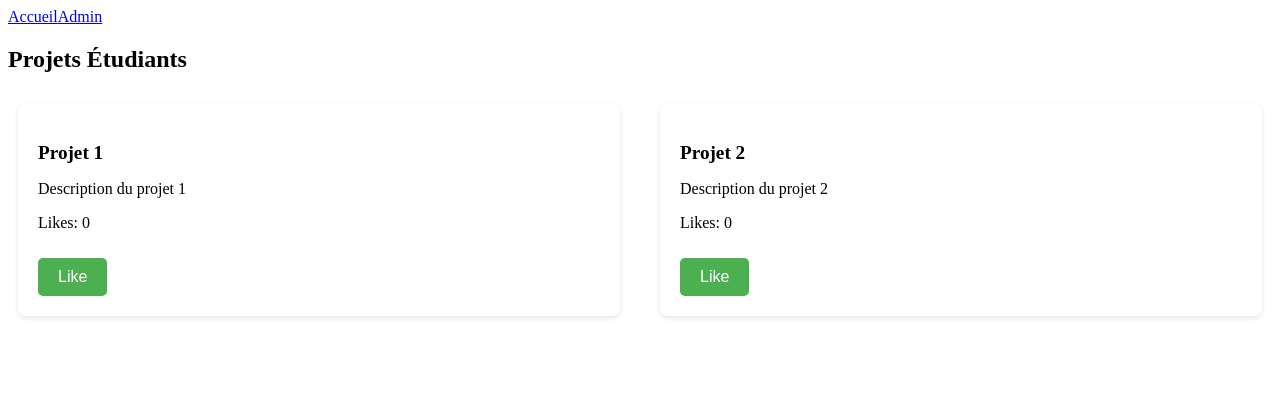
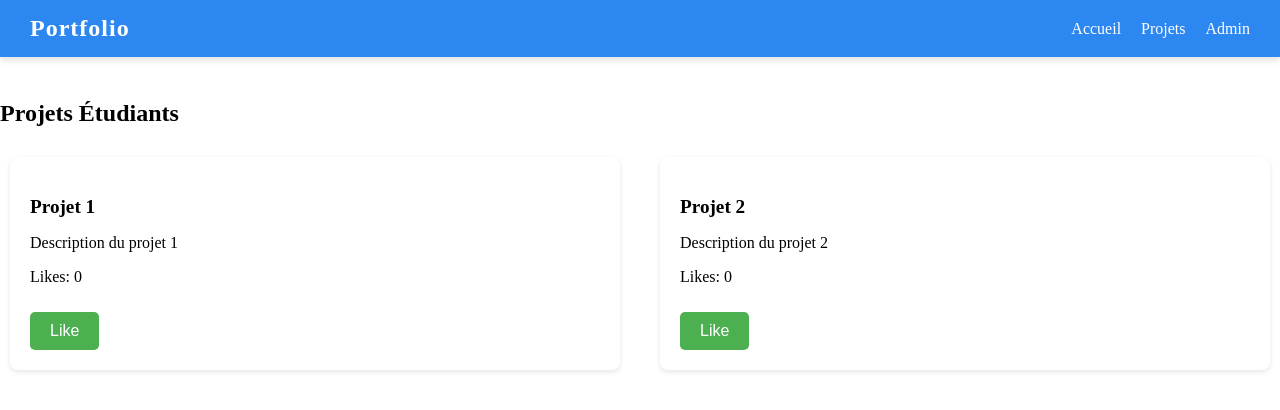
Before and after one commit to jphayek/Airtable-api, a Vue app in the folder portfolio/: page /projects in a window 1280 px wide. Shown: the top 410 px of the page. Built offline with nearby package versions, Linux system fonts and the light colour scheme.

Commit message:
Add Navbar

```diff
--- a/portfolio/src/App.vue
+++ b/portfolio/src/App.vue
@@ -1,26 +1,25 @@
 <template>
-  <div id="app">
-    <nav>
-      <router-link to="/">Accueil</router-link>
-      <router-link to="/admin">Admin</router-link>
-    </nav>
+  <div>
+    <Navbar />
     <router-view />
   </div>
 </template>
 
 <script>
+import Navbar from './components/Navbar.vue';
+
 export default {
   name: 'App',
+  components: {
+    Navbar,
+  },
 };
 </script>
 
 <style>
-nav {
-  margin-bottom: 20px;
-}
-router-link {
-  margin-right: 15px;
-  text-decoration: none;
-  color: #007bff;
+
+body {
+  margin: 0;
+  padding-top: 80px;
 }
 </style>
--- /dev/null
+++ b/portfolio/src/components/Navbar.vue
@@ -0,0 +1,69 @@
+<template>
+    <nav class="navbar">
+      <div class="navbar-container">
+        <router-link class="logo" to="/">Portfolio</router-link>
+        <ul class="nav-links">
+          <li><router-link to="/" class="nav-item">Accueil</router-link></li>
+          <li><router-link to="/projects" class="nav-item">Projets</router-link></li>
+          <li><router-link to="/admin" class="nav-item">Admin</router-link></li>
+        </ul>
+      </div>
+    </nav>
+  </template>
+
+  <script>
+  export default {
+    name: 'Navbar',
+  };
+  </script>
+
+  <style scoped>
+  .navbar {
+    position: fixed;
+    width: 100%;
+    top: 0;
+    left: 0;
+    background-color: #2d87f0;
+    box-shadow: 0 4px 6px rgba(0, 0, 0, 0.1);
+    z-index: 1000;
+  }
+
+  .navbar-container {
+    display: flex;
+    justify-content: space-between;
+    align-items: center;
+    padding: 15px 30px;
+  }
+
+  .logo {
+    font-size: 1.5rem;
+    color: white;
+    text-decoration: none;
+    font-weight: 700;
+    letter-spacing: 1px;
+  }
+
+  .nav-links {
+    display: flex;
+    list-style-type: none;
+    margin: 0;
+    padding: 0;
+  }
+
+  .nav-item {
+    color: white;
+    text-decoration: none;
+    margin-left: 20px;
+    font-size: 1rem;
+    font-weight: 500;
+    transition: color 0.3s ease;
+  }
+
+  .nav-item:hover {
+    color: #f9f9f9;
+  }
+
+  .navbar-container a {
+    display: block;
+  }
+  </style>
```
